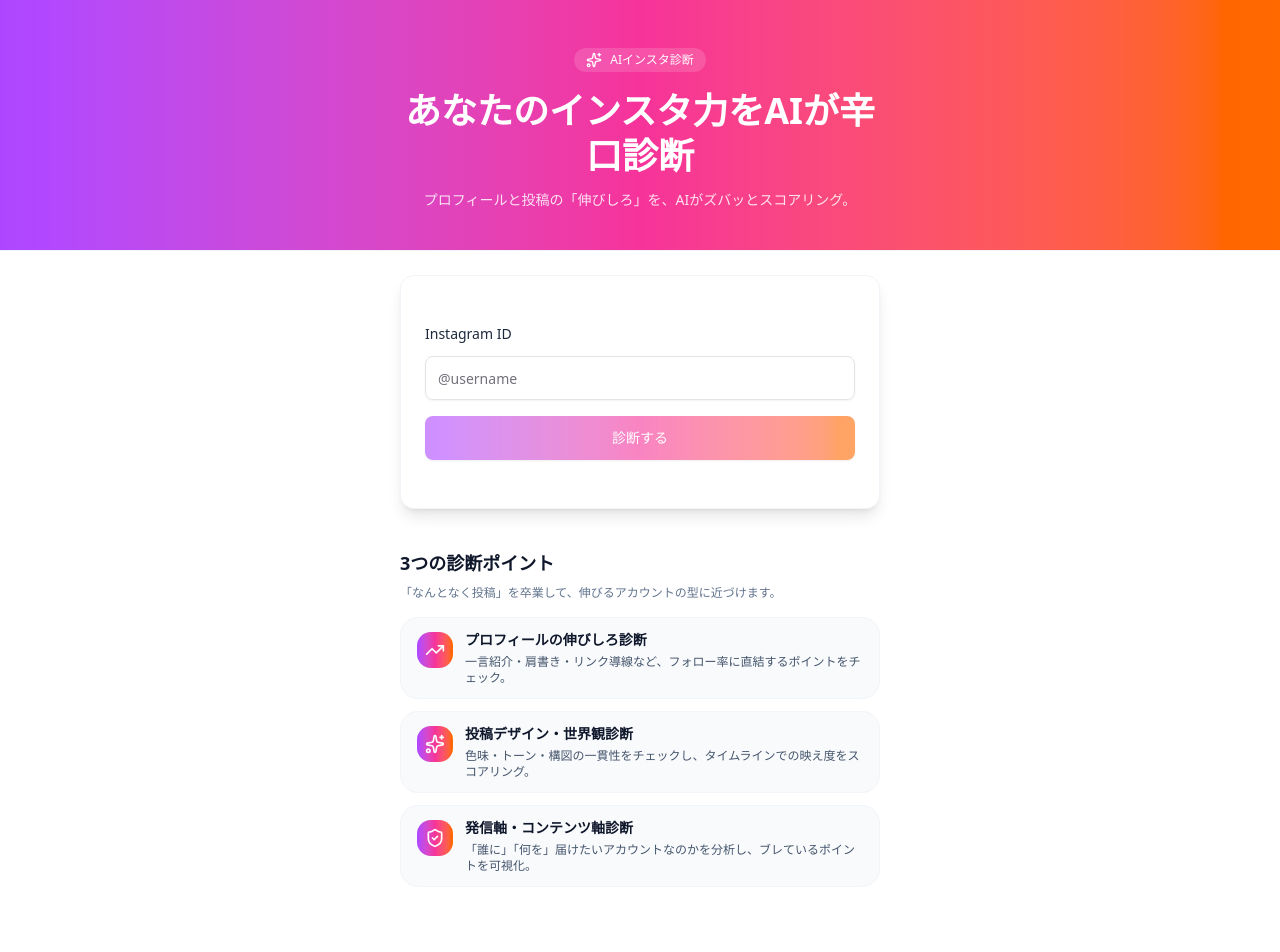
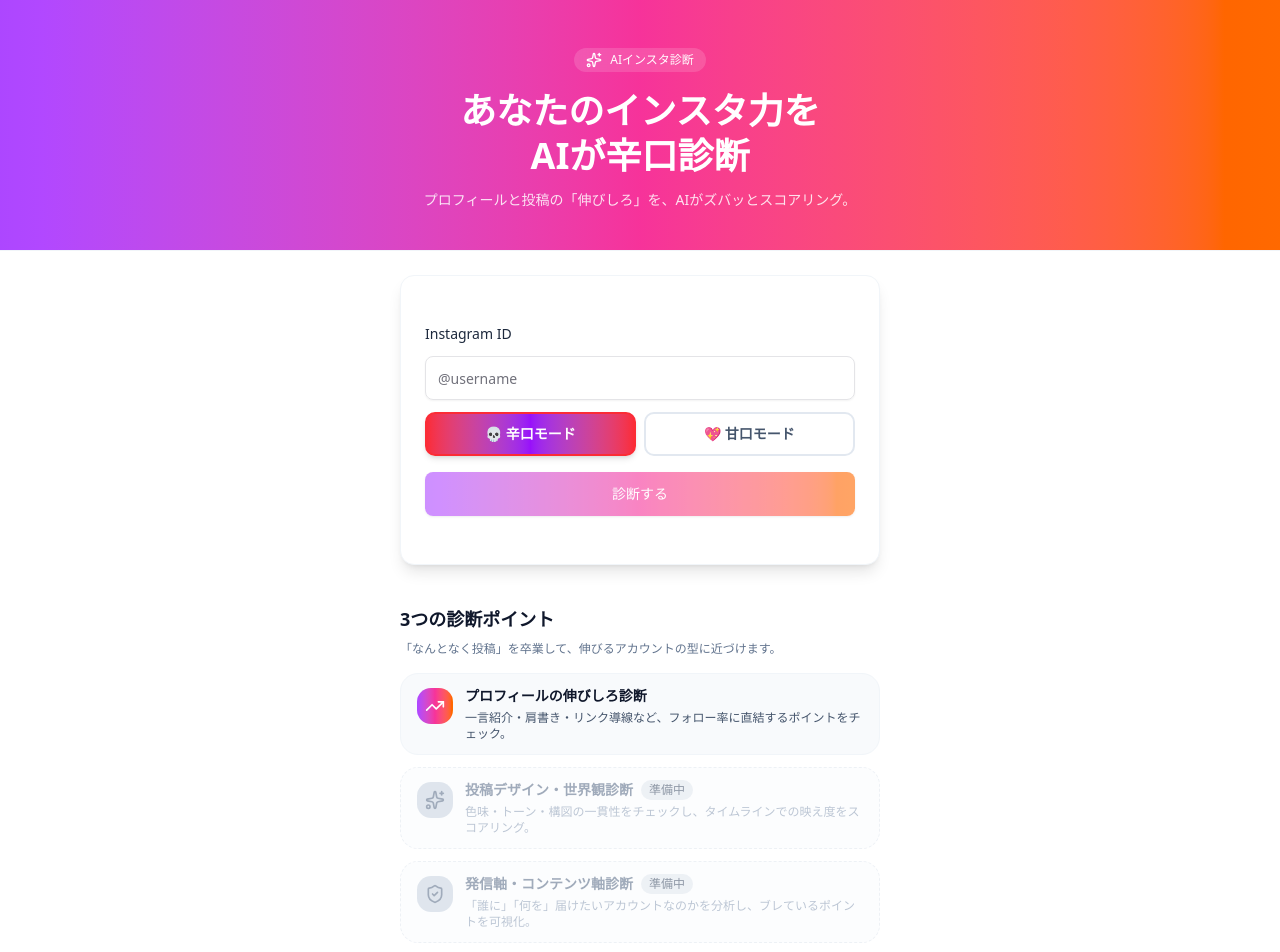
Before and after one commit to kentatanaka-kago/sns-diagnosis, a Next.js app: page / in a window 1280 px wide. Shown: the top 952 px of the page. Built offline with nearby package versions, Linux system fonts and the light colour scheme.

Commit message:
機能追加: 辛口/甘口モードとハッシュタグのぼかし

```diff
--- a/src/app/api/diagnose/route.ts
+++ b/src/app/api/diagnose/route.ts
@@ -24,7 +24,7 @@
 export async function POST(request: NextRequest) {
   try {
     const body = await request.json();
-    const { username } = body;
+    const { username, mode = 'spicy' } = body;
 
     if (!username || typeof username !== 'string') {
       return NextResponse.json(
@@ -32,6 +32,9 @@
         { status: 400 }
       );
     }
+
+    // モードの検証
+    const validMode = mode === 'mild' ? 'mild' : 'spicy';
 
     // ユーザー名から @ を除去
     const cleanUsername = username.replace(/^@/, '').trim();
@@ -43,7 +46,7 @@
       );
     }
 
-    // 1. Supabaseでキャッシュを確認（24時間以内）
+    // 1. Supabaseでキャッシュを確認（24時間以内、同じモード）
     const twentyFourHoursAgo = new Date();
     twentyFourHoursAgo.setHours(twentyFourHoursAgo.getHours() - 24);
 
@@ -51,6 +54,7 @@
       .from('instagram_cache')
       .select('diagnosis_result, created_at')
       .eq('username', cleanUsername)
+      .eq('mode', validMode) // モードも条件に追加
       .gte('created_at', twentyFourHoursAgo.toISOString())
       .order('created_at', { ascending: false })
       .limit(1)
@@ -228,11 +232,17 @@
 
     try {
       // Dify APIに診断リクエストを送信
+      // モードに合わせてqueryを変更
+      const queryText = validMode === 'mild'
+        ? 'このアカウントのInstagram診断をお願いします。優しく診断してください。'
+        : 'このアカウントのInstagram診断をお願いします。';
+
       diagnosisResult = await sendDifyChatMessage({
         inputs: {
           profile_context: combinedText,
+          mode: validMode,
         },
-        query: 'このアカウントのInstagram診断をお願いします。', // 必須パラメータ
+        query: queryText,
         user: 'api-user',
         response_mode: 'blocking',
       });
@@ -262,6 +272,7 @@
         .from('instagram_cache')
         .insert({
           username: cleanUsername,
+          mode: validMode, // モードも保存
           diagnosis_result: diagnosisResult,
         });
 
--- a/src/app/page.tsx
+++ b/src/app/page.tsx
@@ -9,6 +9,7 @@
 
 export default function HomePage() {
   const [instagramId, setInstagramId] = useState("");
+  const [mode, setMode] = useState<"spicy" | "mild">("spicy");
   const [isLoading, setIsLoading] = useState(false);
   const [result, setResult] = useState<string | null>(null);
   const [error, setError] = useState<string | null>(null);
@@ -31,7 +32,7 @@
         headers: {
           "Content-Type": "application/json",
         },
-        body: JSON.stringify({ username: id }),
+        body: JSON.stringify({ username: id, mode }),
       });
 
       const data = await response.json();
@@ -63,7 +64,9 @@
             AIインスタ診断
           </div>
           <h1 className="mt-4 text-3xl font-bold leading-tight sm:text-4xl">
-            あなたのインスタ力をAIが辛口診断
+            あなたのインスタ力を
+            <br />
+            AIが辛口診断
           </h1>
           <p className="mt-3 text-sm text-white/85">
             プロフィールと投稿の「伸びしろ」を、AIがズバッとスコアリング。
@@ -96,6 +99,35 @@
                 autoCorrect="off"
                 disabled={isLoading}
               />
+
+              {/* モード選択 */}
+              <div className="flex gap-2">
+                <button
+                  type="button"
+                  onClick={() => setMode("spicy")}
+                  disabled={isLoading}
+                  className={`flex-1 h-11 rounded-lg border-2 font-semibold text-sm transition-all ${
+                    mode === "spicy"
+                      ? "bg-gradient-to-r from-red-500 via-purple-600 to-red-500 text-white border-red-500 shadow-md"
+                      : "bg-white text-slate-600 border-slate-200 hover:border-slate-300"
+                  }`}
+                >
+                  💀 辛口モード
+                </button>
+                <button
+                  type="button"
+                  onClick={() => setMode("mild")}
+                  disabled={isLoading}
+                  className={`flex-1 h-11 rounded-lg border-2 font-semibold text-sm transition-all ${
+                    mode === "mild"
+                      ? "bg-gradient-to-r from-pink-400 via-orange-400 to-pink-400 text-white border-pink-400 shadow-md"
+                      : "bg-white text-slate-600 border-slate-200 hover:border-slate-300"
+                  }`}
+                >
+                  💖 甘口モード
+                </button>
+              </div>
+
               <Button
                 type="button"
                 onClick={handleDiagnose}
@@ -116,7 +148,21 @@
                   <p className="text-sm text-red-800">{error}</p>
                 </div>
               )}
-              {result && (
+              {result && (() => {
+                // ハッシュタグセクションを検出して分割
+                // 複数のパターンに対応: "## ハッシュタグ", "## ハッシュタグ:", "ハッシュタグ:", "ハッシュタグ："など
+                const hashtagPattern = /(##\s*)?ハッシュタグ[：:]\s*/i;
+                const hashtagIndex = result.search(hashtagPattern);
+
+                let visibleText = result;
+                let hasHashtagSection = false;
+
+                if (hashtagIndex !== -1) {
+                  visibleText = result.substring(0, hashtagIndex).trim();
+                  hasHashtagSection = true;
+                }
+
+                return (
                   <div className="mt-4 rounded-lg bg-slate-50 border border-slate-200 p-4">
                     <h3 className="text-sm font-semibold text-slate-900 mb-2">診断結果</h3>
                     <div className="text-sm text-slate-700">
@@ -159,11 +205,55 @@
                           ),
                         }}
                       >
-                      {result}
+                        {visibleText}
                       </ReactMarkdown>
+
+                      {/* ハッシュタグセクションのぼかし表示 */}
+                      {hasHashtagSection && (
+                        <div className="mt-6 relative rounded-lg border-2 border-dashed border-pink-300 bg-gradient-to-br from-pink-50 to-purple-50 p-6 overflow-hidden">
+                          {/* ぼかしたダミーハッシュタグ */}
+                          <div className="blur-sm select-none pointer-events-none">
+                            <div className="flex flex-wrap gap-2 text-xs text-slate-400">
+                              <span className="px-2 py-1 bg-white/50 rounded">#ビジネス</span>
+                              <span className="px-2 py-1 bg-white/50 rounded">#集客</span>
+                              <span className="px-2 py-1 bg-white/50 rounded">#Instagram</span>
+                              <span className="px-2 py-1 bg-white/50 rounded">#マーケティング</span>
+                              <span className="px-2 py-1 bg-white/50 rounded">#SNS運用</span>
+                              <span className="px-2 py-1 bg-white/50 rounded">#フォロワー増加</span>
+                              <span className="px-2 py-1 bg-white/50 rounded">#コンテンツ</span>
+                              <span className="px-2 py-1 bg-white/50 rounded">#ブランディング</span>
+                              <span className="px-2 py-1 bg-white/50 rounded">#エンゲージメント</span>
+                              <span className="px-2 py-1 bg-white/50 rounded">#インフルエンサー</span>
+                            </div>
+                            <div className="flex flex-wrap gap-2 text-xs text-slate-400 mt-2">
+                              <span className="px-2 py-1 bg-white/50 rounded">#SEO対策</span>
+                              <span className="px-2 py-1 bg-white/50 rounded">#コンバージョン</span>
+                              <span className="px-2 py-1 bg-white/50 rounded">#リーチ拡大</span>
+                            </div>
+                          </div>
+
+                          {/* ロックアイコンとメッセージ */}
+                          <div className="absolute inset-0 flex flex-col items-center justify-center bg-white/60 backdrop-blur-sm">
+                            <div className="text-center">
+                              <div className="inline-flex items-center gap-2 rounded-full bg-gradient-to-r from-pink-500 to-purple-500 px-4 py-2 text-white text-sm font-semibold mb-3 shadow-lg">
+                                <span>🔒</span>
+                                <span>ここから先はプレミアムプラン限定</span>
+                              </div>
+                              <button
+                                type="button"
+                                disabled
+                                className="inline-flex items-center gap-2 rounded-lg bg-gradient-to-r from-pink-500 via-purple-500 to-orange-500 px-6 py-2.5 text-white text-sm font-semibold shadow-md opacity-90 cursor-not-allowed"
+                              >
+                                プレミアムプランで最適なタグを見る
+                              </button>
+                            </div>
                           </div>
                         </div>
                       )}
+                    </div>
+                  </div>
+                );
+              })()}
             </form>
           </CardContent>
         </Card>
@@ -189,25 +279,35 @@
             </div>
           </div>
 
-          <div className="flex items-start gap-3 rounded-2xl border border-slate-100 bg-slate-50 px-4 py-3">
-            <div className="mt-0.5 rounded-xl bg-gradient-to-r from-purple-500 via-pink-500 to-orange-500 p-2 text-white">
+          <div className="flex items-start gap-3 rounded-2xl border border-slate-200 border-dashed bg-slate-50/50 px-4 py-3 opacity-60">
+            <div className="mt-0.5 rounded-xl bg-slate-300 p-2 text-slate-500">
               <Sparkles className="h-5 w-5" />
             </div>
-            <div>
-              <p className="text-sm font-semibold text-slate-900">投稿デザイン・世界観診断</p>
-              <p className="mt-1 text-xs text-slate-600">
+            <div className="flex-1">
+              <div className="flex items-center gap-2">
+                <p className="text-sm font-semibold text-slate-500">投稿デザイン・世界観診断</p>
+                <span className="inline-flex items-center rounded-full bg-slate-200 px-2 py-0.5 text-xs font-medium text-slate-600">
+                  準備中
+                </span>
+              </div>
+              <p className="mt-1 text-xs text-slate-400">
                 色味・トーン・構図の一貫性をチェックし、タイムラインでの映え度をスコアリング。
               </p>
             </div>
           </div>
 
-          <div className="flex items-start gap-3 rounded-2xl border border-slate-100 bg-slate-50 px-4 py-3">
-            <div className="mt-0.5 rounded-xl bg-gradient-to-r from-purple-500 via-pink-500 to-orange-500 p-2 text-white">
+          <div className="flex items-start gap-3 rounded-2xl border border-slate-200 border-dashed bg-slate-50/50 px-4 py-3 opacity-60">
+            <div className="mt-0.5 rounded-xl bg-slate-300 p-2 text-slate-500">
               <ShieldCheck className="h-5 w-5" />
             </div>
-            <div>
-              <p className="text-sm font-semibold text-slate-900">発信軸・コンテンツ軸診断</p>
-              <p className="mt-1 text-xs text-slate-600">
+            <div className="flex-1">
+              <div className="flex items-center gap-2">
+                <p className="text-sm font-semibold text-slate-500">発信軸・コンテンツ軸診断</p>
+                <span className="inline-flex items-center rounded-full bg-slate-200 px-2 py-0.5 text-xs font-medium text-slate-600">
+                  準備中
+                </span>
+              </div>
+              <p className="mt-1 text-xs text-slate-400">
                 「誰に」「何を」届けたいアカウントなのかを分析し、ブレているポイントを可視化。
               </p>
             </div>
--- a/src/lib/dify.ts
+++ b/src/lib/dify.ts
@@ -23,6 +23,7 @@
 export interface DifyChatMessageRequest {
   inputs: {
     profile_context: string;
+    mode?: string;
   };
   query?: string;
   user: string;
```
Lines whose indentation alone changed are shown as unchanged.
